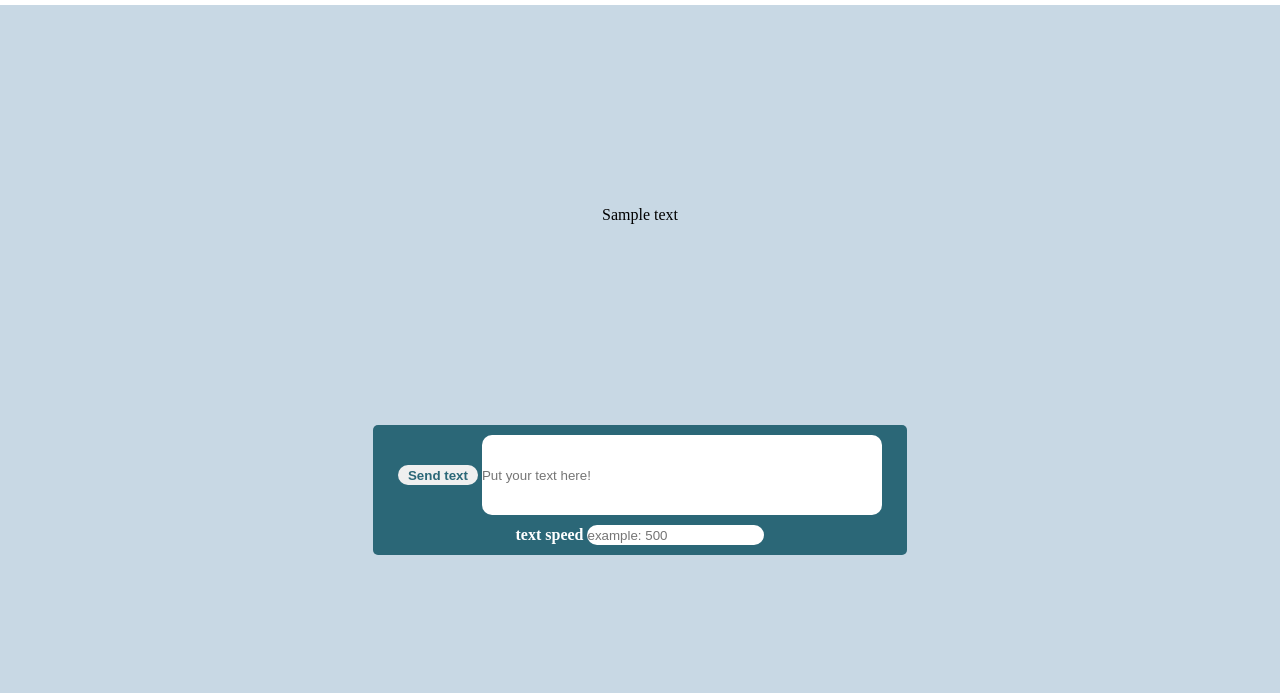
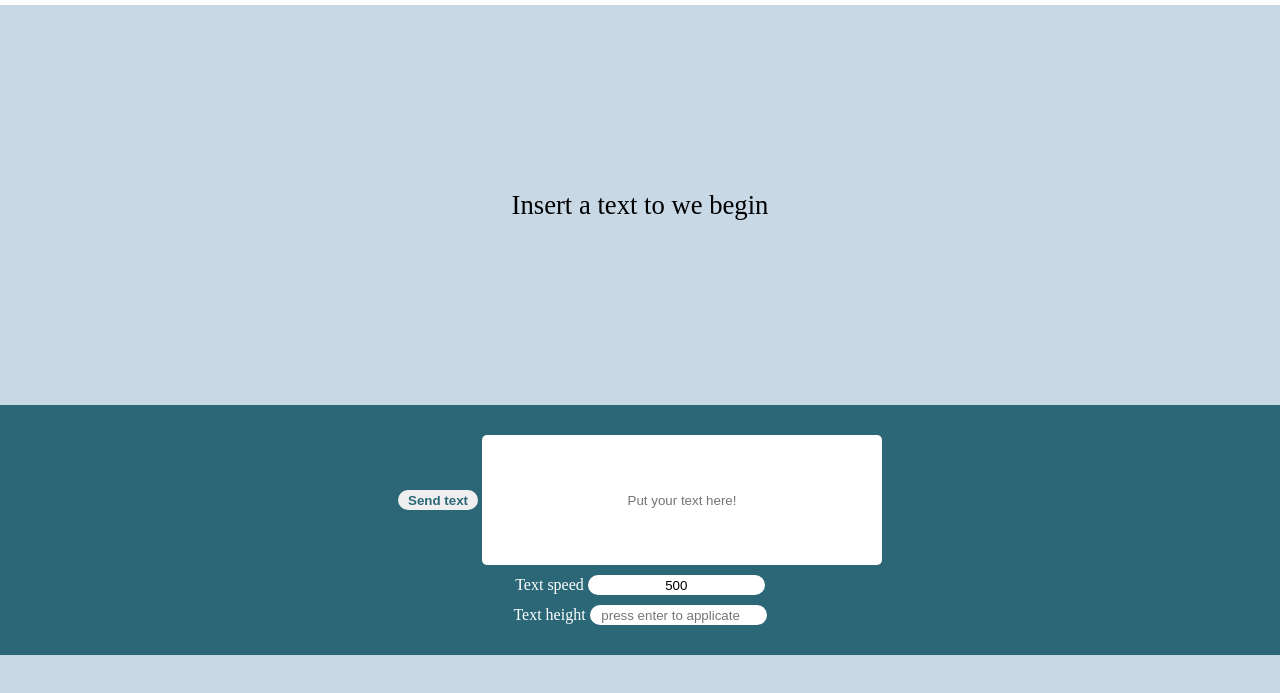
Before and after one commit to MatheusAznavour/Read-fast-Read-better, a website: page public/index.html in a window 1280 px wide. Shown: the part 45-738 px from the top of the page. Drawn offline with Linux system fonts and the light colour scheme.

Commit message:
version 0.0.4
Missing some features but complete

```diff
--- a/public/Script/index.js
+++ b/public/Script/index.js
@@ -1,22 +1,27 @@
 const btnInput = document.querySelector('.UserInputBtn')
-const txtContetInput = document.querySelector('.UserInputText')
+const txtContet = document.querySelector('.UserInputText')
 const displayMessages = document.querySelector('.WriteOnScreen')
 const Seconds = document.querySelector('.UserInputSecs')
+const Height = document.querySelector('.UserInputHeight')
 
-var btnIsPressed = false;
+let btnIsPressed = false;
 
- function splitTheWords(){
+Seconds.value = 500
+Height.addEventListener('change', function(val){
+    console.log(Height)
+    displayMessages.style.fontSize = `${Height.value}pt`
+})
+
+function splitTheWords(){
     btnIsPressed = true
 
-    const txtWords = txtContetInput.value
+    const txtWords = txtContet.value
     const splitTextContent = txtWords.split(' ')
-    const arrayMaxCount = splitTextContent.length
 
         const showNextWord = splitTextContent.forEach((value, index, array) => {
             const showNextWord = setInterval(function(){
                 displayMessages.innerHTML = splitTextContent[index]
                 clearInterval(showNextWord)
-
                 //Will block your interaction with the input at the array end
                 if(index === array.length -1){
                     displayMessages.innerHTML = '<p>Your read end </P>'
@@ -27,7 +32,6 @@ var btnIsPressed = false;
 
     });
 }
-
 
 function checkUserInputs(){
     if(!btnIsPressed){
--- a/public/index.html
+++ b/public/index.html
@@ -6,7 +6,7 @@
     <meta name="viewport" content="width=s, initial-scale=1.0">
     <title>Document</title>
     <link rel="stylesheet" type="text/css" href="style/index.css"/>
-    <script src="Script/index.js" type="text/javascript" defer></script>
+    <script src="Script/index.js" type="module" defer></script>
 </head>
 <body>
     <header>
@@ -19,20 +19,21 @@
         </div>
     </header>
     <div class="container">
+    </div>
         <main>
 
             <div class="displayWords">
-                <p class="WriteOnScreen">Sample text</p>
+                <p class="WriteOnScreen">Insert a text to we begin</p>
             </div>
 
             <div class="displayUserInputs">
                 <input class="UserInputBtn" type="button" value="Send text">
                 <input class="UserInputText" type="text" placeholder="Put your text here!">
-                <p>text speed <input class="UserInputSecs" type="text" placeholder="example: 500"> </p>
+                <p>Text speed <input class="UserInputSecs" type="text" placeholder="example: 500"></p>
+                <p>Text height <input class="UserInputHeight" type="number" placeholder="press enter to applicate"></p>
             </div>
 
         </main>
-    </div>
 
 </body>
 </html>
--- a/public/style/index.css
+++ b/public/style/index.css
@@ -38,24 +38,23 @@ li{
     margin: 10px 0 10px 0;
     width: 400pt;
     height: 400px;
+    margin: auto;
+    text-align: center;
 }
 .WriteOnScreen{
+    font-size: 20pt;
     vertical-align: middle;
-    text-align: center;
     line-height: 400px;
 }
 
 .displayUserInputs{
+    height: 230px;
     padding: 10px 0;
     background: #2B6777;
-    border-radius: 5px;
-    width: 400pt;
     text-align: center;
-    vertical-align: middle;
 }
 
 .displayUserInputs p {
-    font-weight: bold;
     color: rgb(255, 255, 255);
 }
 
@@ -69,17 +68,33 @@ li{
     width: 80px;
     border-radius: 10px;
 }
+.UserInputText{
+    text-decoration: none;
+    margin-top: 20px;
+    border: none;
+    border-radius: 5px;
+    height: 130px;
+    width: 400px;
+}
+.UserInputText::-webkit-input-placeholder{
+    text-align: center;
+}
 
 .UserInputSecs {
+    text-align: center;
     border: none;
     border-radius: 10px;
     margin: 10px 0 0 0;
     height: 20px;
 }
+.UserInputSecs::-webkit-input-placeholder{
+    text-align: center;
+}
 
-.UserInputText{
+.UserInputHeight {
+    text-align: center;
     border: none;
     border-radius: 10px;
-    height: 80px;
-    width: 400px;
+    margin: 10px 0 0 0;
+    height: 20px;
 }
```
